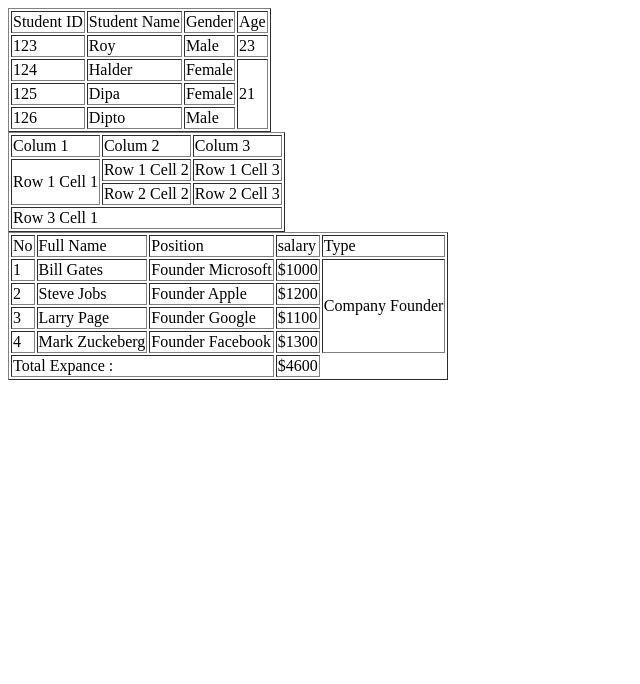
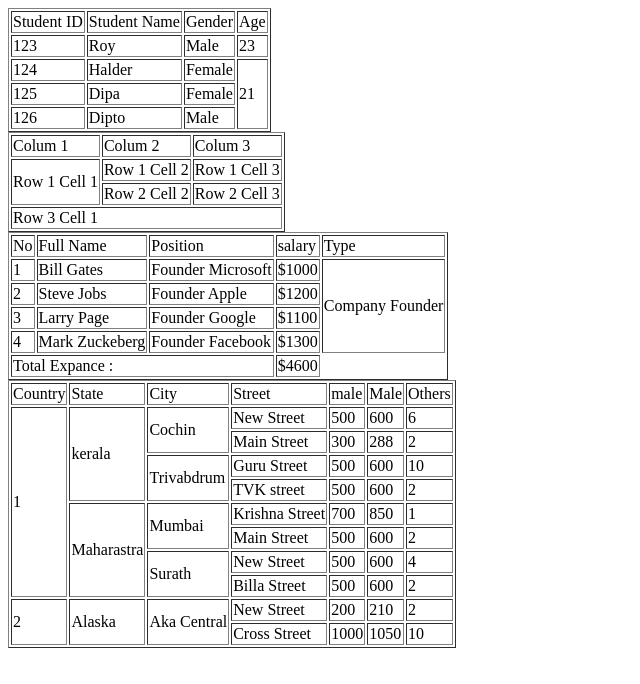
Before and after one commit to roybipro/web-Dev-Learning, a plain HTML site: page HTML/Lecture7/tableRowsColumnsAdvanceAttributes.html in a window 1280 px wide. Shown: the whole page, without its empty margins (0-640 px from the left). Drawn offline with Linux system fonts and the light colour scheme.

Commit message:
make a table Example 4

```diff
--- a/HTML/Lecture7/tableRowsColumnsAdvanceAttributes.html
+++ b/HTML/Lecture7/tableRowsColumnsAdvanceAttributes.html
@@ -109,5 +109,91 @@
         </tbody>
      </table>
 
+     <!-- Example 4 -->
+
+     <table border ="1">
+        <thead>
+            <td>Country</td>
+            <td>State</td>
+            <td>City</td>
+            <td>Street</td>
+            <td>male</td>
+            <td>Male</td>
+            <td>Others</td>
+        </thead>
+        <tbody>
+            <tr>
+                <td rowspan = "8">1</td>
+                <td rowspan="4">kerala</td>
+                <td rowspan="2">Cochin</td>
+                <td>New Street</td>
+                <td>500</td>
+                <td>600</td>
+                <td>6</td>
+            </tr>
+            <tr>
+                <td>Main Street</td>
+                <td>300</td>
+                <td>288</td>
+                <td>2</td>
+            </tr>
+            <tr>
+                <td rowspan="2">Trivabdrum</td>
+                <td>Guru Street</td>
+                <td>500</td>
+                <td>600</td>
+                <td>10</td>
+            </tr>
+            <tr>
+                <td>TVK street</td>
+                <td>500</td>
+                <td>600</td>
+                <td>2</td>
+            </tr>
+            <tr>
+                <td rowspan="4">Maharastra</td>
+                <td rowspan="2">Mumbai</td>
+                <td>Krishna Street</td>
+                <td>700</td>
+                <td>850</td>
+                <td>1</td>
+            </tr>
+            <tr>
+                <td>Main Street</td>
+                <td>500</td>
+                <td>600</td>
+                <td>2</td>
+            </tr>
+            <tr>
+                <td rowspan="2">Surath</td>
+                <td>New Street</td>
+                <td>500</td>
+                <td>600</td>
+                <td>4</td>
+            </tr>
+            <tr>
+                <td>Billa Street</td>
+                <td>500</td>
+                <td>600</td>
+                <td>2</td>
+            </tr>
+            <tr>
+                <td rowspan="2">2</td>
+                <td rowspan="2">Alaska</td>
+                <td rowspan="2">Aka Central</td>
+                <td>New Street</td>
+                <td>200</td>
+                <td>210</td>
+                <td>2</td>
+            </tr>
+            <tr>
+                <td>Cross Street</td>
+                <td>1000</td>
+                <td>1050</td>
+                <td>10</td>
+            </tr>
+        </tbody>
+     </table>
+
 </body>
 </html>
```
